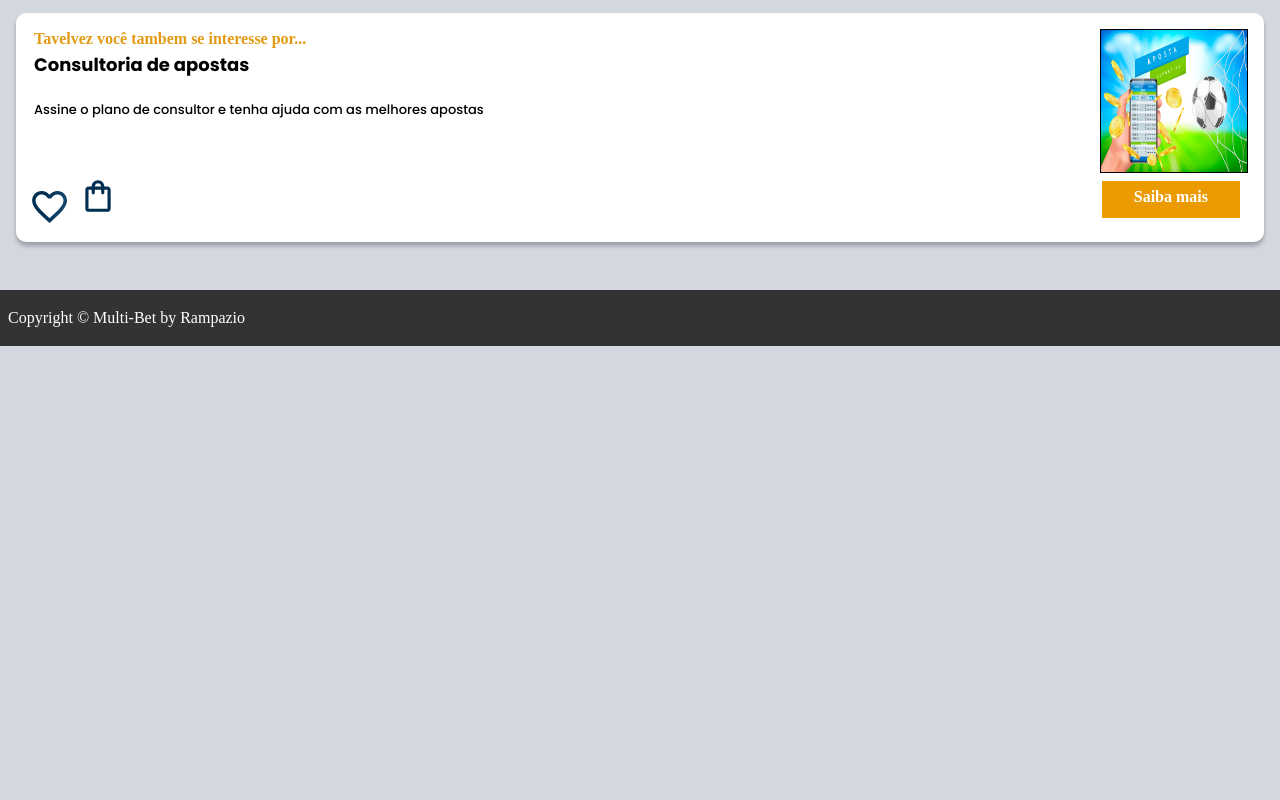
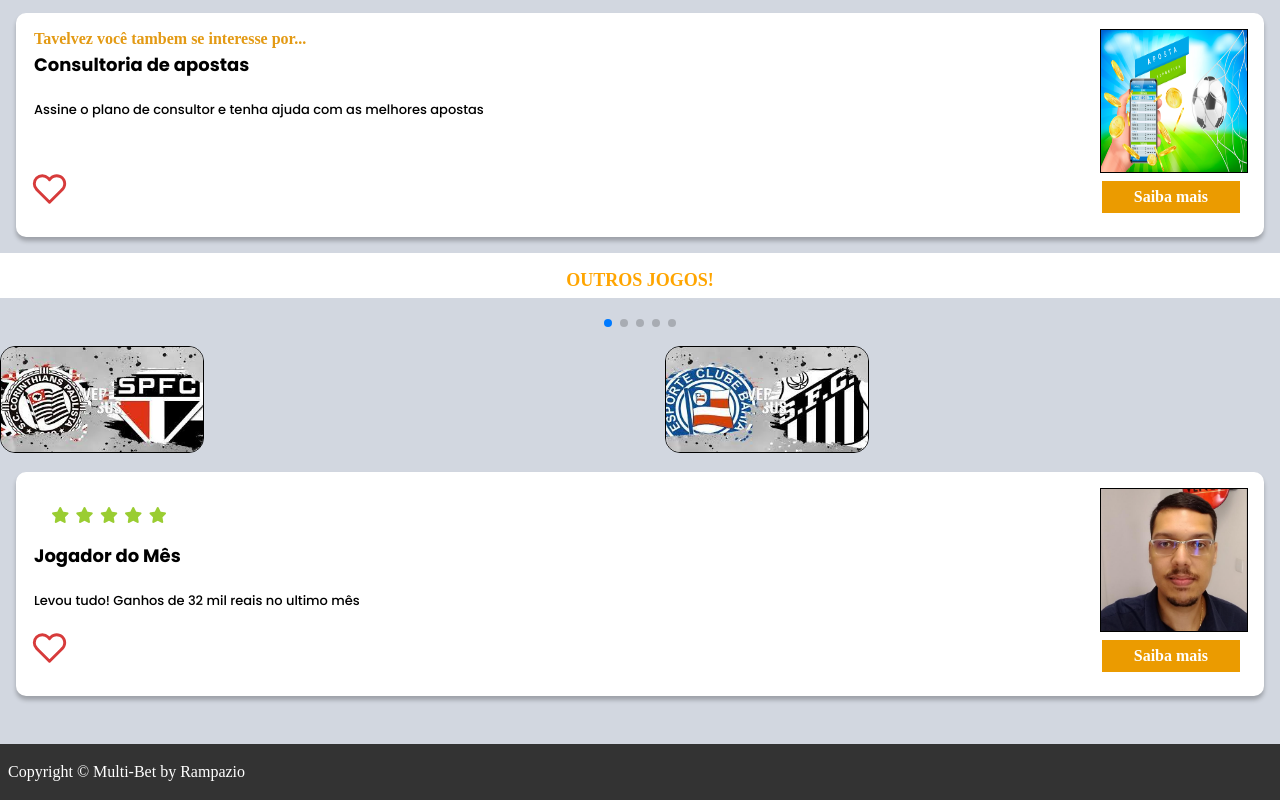
Before and after one commit to rampazio/Multi-Bet, a plain HTML site: page index.html in a window 1280 px wide. Shown: the part 438-1238 px from the top of the page. Before the commit the page ends 800 px from the top, so only its background shows below. Drawn offline with nearby package versions, Linux system fonts and the light colour scheme.

Commit message:
Jogador do Mês
Adicionado outro carrossel e card

```diff
--- a/assets/css/carrossel.css
+++ b/assets/css/carrossel.css
@@ -91,3 +91,13 @@ margin: 2px;
     height: 142px;
     border: black solid 1px;
 }
+
+.estrela {
+    display: flex;
+    color: yellowgreen;
+    margin: 1em;
+}
+
+.estrela i {
+    margin: 0.2em;
+}
--- a/assets/css/coracao.css
+++ b/assets/css/coracao.css
@@ -4,6 +4,7 @@
 
 #coracao {
     display: none;
+    margin: 1em;
 
   }
 
@@ -24,3 +25,26 @@
       fill: #d75a4a;
     }
   }
+
+  #coracao2 {
+    display: none;
+    margin: 1em;
+  }
+
+  #coracao2:checked + .icone2 > .heart2 {
+
+    animation: preencher 0.5s forwards;
+
+  }
+
+
+
+  @keyframes preencher {
+    0% {
+      fill: transparent;
+    }
+
+    100% {
+      fill: #d75a4a;
+    }
+  }
--- a/index.html
+++ b/index.html
@@ -60,37 +60,11 @@
 
             <span class="lampada__ligada" onclick="toggleTheme()" > </span>
 
-
-
-
-
-
             <!-- espaço reservado para o logo  <img src="./assets/img/Logo.svg" alt="">  -->
-
-
-
 
         </div>
         <div class="container">
-            <input type="checkbox"
-                   id="coracao">
-            <label class="icone"
-                   for="coracao"
-                   class="container__img">
-                <!-- imagem em codigo svg do coração, necessário para animação de preenchimento do coração -->
-       <!--          <svg width="35"
-                     height="32"
-                     viewBox="0 0 24 22"
-                     fill="none"
-                     class="heart"
-                     xmlns="http://www.w3.org/2000/svg">
-                    <path d="M20.8397 3.49592C20.329 2.98492 19.7226 2.57957 19.0551 2.303C18.3876 2.02644 17.6722 1.88409 16.9497 1.88409C16.2273 1.88409 15.5118 2.02644 14.8444 2.303C14.1769 2.57957 13.5705 2.98492 13.0597 3.49592L11.9997 4.55592L10.9397 3.49592C9.90805 2.46423 8.50877 1.88463 7.04974 1.88463C5.5907 1.88463 4.19143 2.46423 3.15974 3.49592C2.12805 4.52761 1.54845 5.92689 1.54845 7.38592C1.54845 8.84495 2.12805 10.2442 3.15974 11.2759L4.21974 12.3359L11.9997 20.1159L19.7797 12.3359L20.8397 11.2759C21.3507 10.7652 21.7561 10.1587 22.0327 9.49127C22.3092 8.82382 22.4516 8.10841 22.4516 7.38592C22.4516 6.66343 22.3092 5.94802 22.0327 5.28056C21.7561 4.61311 21.3507 4.00668 20.8397 3.49592V3.49592Z"
-                          stroke="#D73B3B"
-                          stroke-width="2"
-                          stroke-linecap="round"
-                          stroke-linejoin="round" />
-                </svg> -->
-            </label>
+
             <a href="#" ><img  src="./assets/img/Compras.svg"
 
                      class="container__img"
@@ -153,8 +127,117 @@
                 <ul class="botoes">
                     <!-- 1° coluna -->
                     <li class="botoes__item">
-                        <img src="./assets/img/Favoritos.svg" alt="">
-                        <img src="./assets/img/Compras.svg" alt="">
+
+
+                        <input type="checkbox"
+                        id="coracao">
+                 <label class="icone"
+                        for="coracao"
+                        class="container__img">
+                     <!-- imagem em codigo svg do coração, necessário para animação de preenchimento do coração -->
+                     <svg width="35"
+                          height="32"
+                          viewBox="0 0 24 22"
+                          fill="none"
+                          class="heart"
+                          xmlns="http://www.w3.org/2000/svg">
+                         <path d="M20.8397 3.49592C20.329 2.98492 19.7226 2.57957 19.0551 2.303C18.3876 2.02644 17.6722 1.88409 16.9497 1.88409C16.2273 1.88409 15.5118 2.02644 14.8444 2.303C14.1769 2.57957 13.5705 2.98492 13.0597 3.49592L11.9997 4.55592L10.9397 3.49592C9.90805 2.46423 8.50877 1.88463 7.04974 1.88463C5.5907 1.88463 4.19143 2.46423 3.15974 3.49592C2.12805 4.52761 1.54845 5.92689 1.54845 7.38592C1.54845 8.84495 2.12805 10.2442 3.15974 11.2759L4.21974 12.3359L11.9997 20.1159L19.7797 12.3359L20.8397 11.2759C21.3507 10.7652 21.7561 10.1587 22.0327 9.49127C22.3092 8.82382 22.4516 8.10841 22.4516 7.38592C22.4516 6.66343 22.3092 5.94802 22.0327 5.28056C21.7561 4.61311 21.3507 4.00668 20.8397 3.49592V3.49592Z"
+                               stroke="#D73B3B"
+                               stroke-width="2"
+                               stroke-linecap="round"
+                               stroke-linejoin="round" />
+                     </svg>
+                 </label>
+
+
+                       <!--  <img src="./assets/img/Compras.svg" alt=""> -->
+                    </li>
+                </ul>
+                <!-- 2° coluna -->
+                <a href="https://wa.me/5521965139581" class="botoes__ancora">Saiba mais</a>
+            </div>
+        </div>
+    </section>
+    <section class="carrossel">
+        <h2 class="carrossel__titulo">Outros jogos!</h2>
+        <!-- Slider main container -->
+        <div class="swiper">
+            <!-- Additional required wrapper -->
+            <!-- If we need pagination -->
+            <div class="swiper-pagination"></div>
+            <div class="swiper-wrapper">
+                <!-- Slides -->
+                <div class="swiper-slide"><img src="./assets/img/jogo6.jpg"
+                         alt=""> </div>
+                <div class="swiper-slide"><img src="./assets/img/jogo5.jpg"
+                         alt=""></div>
+                <div class="swiper-slide"><img src="./assets/img/jogo4.jpg"
+                         alt=""></div>
+                <div class="swiper-slide"><img src="./assets/img/jogo3.jpg"
+                         alt=""></div>
+                <div class="swiper-slide"><img src="./assets/img/jogo2.jpg"
+                         alt=""></div>
+                <div class="swiper-slide"><img src="./assets/img/jogo1.jpg"
+                         alt=""></div>
+
+            </div>
+
+            <!-- If we need navigation buttons -->
+            <div class="swiper-button-prev"></div>
+            <div class="swiper-button-next"></div>
+        </div>
+    <div class="card">
+        <!-- 1° linha -->
+        <div class="card__descricao">
+            <!-- 1° coluna -->
+            <div class="descricao">
+
+                <div class="estrela">
+                <i class="fa-sharp fa-solid fa-star"></i>
+                <i class="fa-sharp fa-solid fa-star"></i>
+                <i class="fa-sharp fa-solid fa-star"></i>
+                <i class="fa-sharp fa-solid fa-star"></i>
+                <i class="fa-sharp fa-solid fa-star"></i>
+
+            </div>
+
+           <!--  <h3 class="descricao__titulo">Tavelvez você tambem se interesse por...</h3> -->
+            <h2 class="descricao__titulo-livro">Jogador do Mês</h2>
+            <p class="descricao__texto">Levou tudo! Ganhos de 32 mil reais no ultimo mês</p>
+    </div>
+    <!-- 2° coluna -->
+    <img src="./assets/img/jogador_do_mes.png" alt="" class="descricao__imagem">
+            </div>
+            <!-- 2° linha -->
+            <div class="card__botoes">
+                <ul class="botoes">
+                    <!-- 1° coluna -->
+                    <li class="botoes__item">
+
+
+
+                        <input type="checkbox"
+                        id="coracao2">
+                 <label class="icone2"
+                        for="coracao2"
+                        class="container__img">
+                     <!-- imagem em codigo svg do coração, necessário para animação de preenchimento do coração -->
+                     <svg width="35"
+                          height="32"
+                          viewBox="0 0 24 22"
+                          fill="none"
+                          class="heart2"
+                          xmlns="http://www.w3.org/2000/svg">
+                         <path d="M20.8397 3.49592C20.329 2.98492 19.7226 2.57957 19.0551 2.303C18.3876 2.02644 17.6722 1.88409 16.9497 1.88409C16.2273 1.88409 15.5118 2.02644 14.8444 2.303C14.1769 2.57957 13.5705 2.98492 13.0597 3.49592L11.9997 4.55592L10.9397 3.49592C9.90805 2.46423 8.50877 1.88463 7.04974 1.88463C5.5907 1.88463 4.19143 2.46423 3.15974 3.49592C2.12805 4.52761 1.54845 5.92689 1.54845 7.38592C1.54845 8.84495 2.12805 10.2442 3.15974 11.2759L4.21974 12.3359L11.9997 20.1159L19.7797 12.3359L20.8397 11.2759C21.3507 10.7652 21.7561 10.1587 22.0327 9.49127C22.3092 8.82382 22.4516 8.10841 22.4516 7.38592C22.4516 6.66343 22.3092 5.94802 22.0327 5.28056C21.7561 4.61311 21.3507 4.00668 20.8397 3.49592V3.49592Z"
+                               stroke="#D73B3B"
+                               stroke-width="2"
+                               stroke-linecap="round"
+                               stroke-linejoin="round" />
+                     </svg>
+                 </label>
+
+                        <!-- <img src="./assets/img/Favoritos.svg" alt=""> -->
+                        <!-- <img src="./assets/img/Compras.svg" alt=""> -->
                     </li>
                 </ul>
                 <!-- 2° coluna -->
@@ -170,6 +253,7 @@
       </footer>
 
 
+      <!-- carrossel -->
     <script src="https://cdn.jsdelivr.net/npm/swiper@8/swiper-bundle.min.js"></script>
     <script>const swiper = new Swiper('.swiper', {
             slidesPerView: 2,
@@ -180,6 +264,10 @@
             },
         });</script>
 
+        <!-- fontes -->
+        <script src="https://kit.fontawesome.com/257b7b0775.js" crossorigin="anonymous"></script>
+
+        <!-- tema escuro -->
 <script src="./assets/javascripit/themedark.js" ></script>
 
 </body>
```
Also changed, not shown: assets/img/Star 1.png (added), assets/img/Star 5.png (added), assets/img/jogador_do_mes.png (added).
